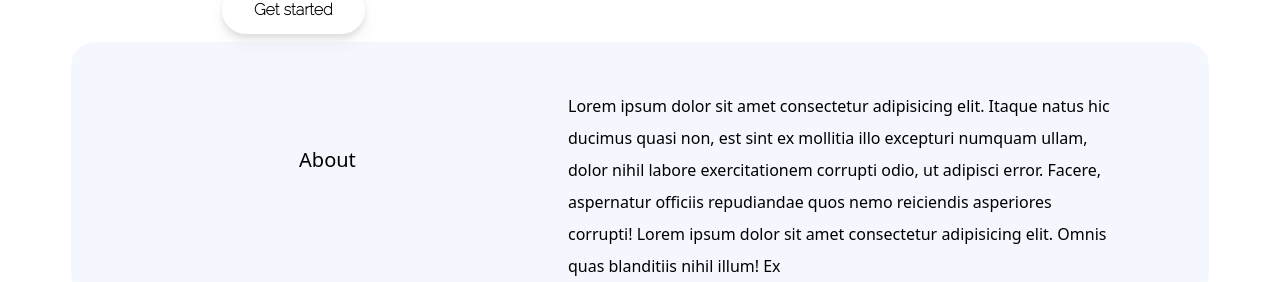
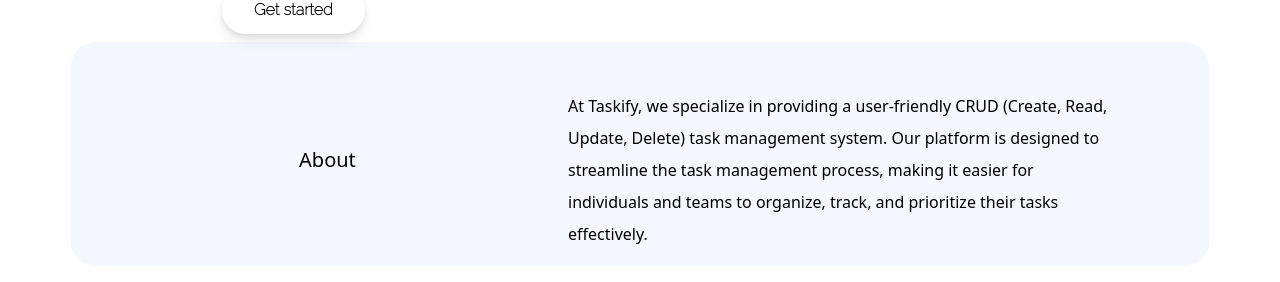
Before and after one commit to salishaikh/Task-Management, a React (Vite) app: page / in a window 1280 px wide. Shown: the part 670-952 px from the top of the page. Built offline with nearby package versions, Linux system fonts and the light colour scheme.

Commit message:
home fixes

```diff
--- a/src/component/Home/Sec1.jsx
+++ b/src/component/Home/Sec1.jsx
@@ -10,7 +10,7 @@
             Manage Your Tasks Easily With{" "}
             <div className="brand text-[#3a90f6]">{cname}</div>
           </div>
-          <div className="flex justify-center lg:mr-16">
+          <div className="flex justify-center lg:mr-16 pt-3 lg:pt-0">
             <Link to="/dashboard"
               className="relative overflow-hidden h-12 px-8 rounded-full group bg-white  [background-size:400%] text-black cursor-pointer drop-shadow-lg before:transition-transform before:duration-300 hover:before:scale-x-100 before:scale-x-0 before:absolute before:top-0 before:left-0  before:origin-[0_50%] before:w-full before:h-full before:rounded-full before:bg-gradient-to-r before:from-cyan-500 before:to-blue-500 "           >
 
--- a/src/component/Home/Sec2.jsx
+++ b/src/component/Home/Sec2.jsx
@@ -9,12 +9,7 @@
             About{" "}
           </div>
           <div className="cont lg:w-[50%] w-full lg:mt-[2rem] lg:mr-[5rem] p-2  leading-8 font-[ 'Fira Sans']">
-            Lorem ipsum dolor sit amet consectetur adipisicing elit. Itaque
-            natus hic ducimus quasi non, est sint ex mollitia illo excepturi
-            numquam ullam, dolor nihil labore exercitationem corrupti odio, ut
-            adipisci error. Facere, aspernatur officiis repudiandae quos nemo
-            reiciendis asperiores corrupti! Lorem ipsum dolor sit amet
-            consectetur adipisicing elit. Omnis quas blanditiis nihil illum! Ex
+            At Taskify, we specialize in providing a user-friendly CRUD (Create, Read, Update, Delete) task management system. Our platform is designed to streamline the task management process, making it easier for individuals and teams to organize, track, and prioritize their tasks effectively.
 
           </div>
         </div>
```
